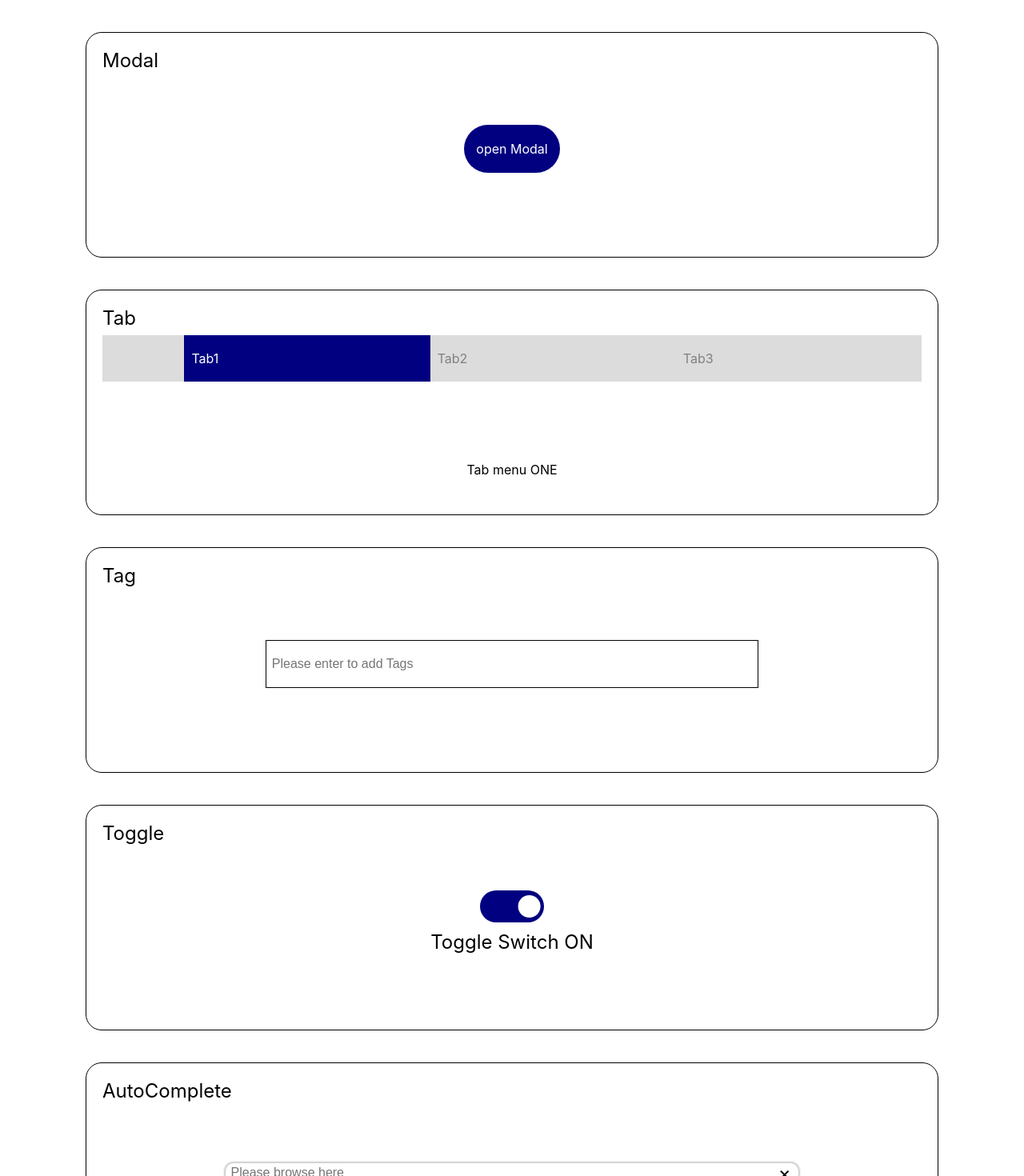
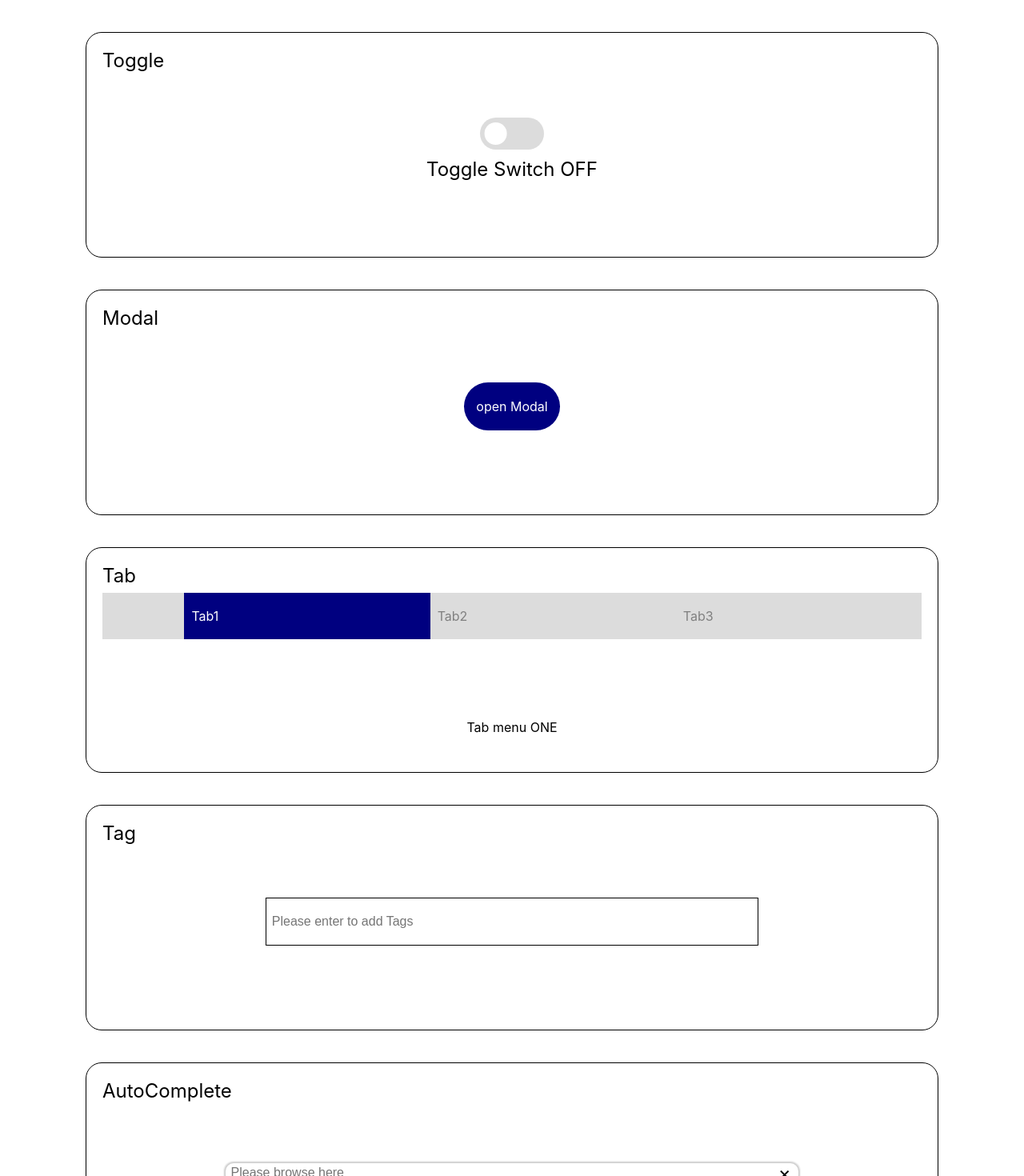
Before and after one commit to changmoolee/wanted_pre_onboarding, a React (Create React App) app in the folder custom-component/: page / in a window 1280 px wide. Shown: the top 1470 px of the page at 80% size. Built offline with nearby package versions, Linux system fonts and the light colour scheme.

Commit message:
Fix Toggle state in Toggle.js

```diff
--- a/custom-component/src/App.js
+++ b/custom-component/src/App.js
@@ -17,10 +17,10 @@ const Container = styled.div`
 function App() {
   return (
     <Container>
+      <Toggle />
       <Modal />
       <Tab />
       <Tag />
-      <Toggle />
       <AutoComplete />
       <ClickToEdit />
     </Container>
--- a/custom-component/src/component/AutoComplete.js
+++ b/custom-component/src/component/AutoComplete.js
@@ -139,6 +139,8 @@ const AutoComplete = () => {
                     {data}
                   </SearchResult>
                 );
+              } else {
+                return null;
               }
             })}
           </SearchResultCollection>
--- a/custom-component/src/component/Toggle.js
+++ b/custom-component/src/component/Toggle.js
@@ -26,9 +26,9 @@ const ToggleContainer = styled.div`
   align-items: center;
   margin-bottom: 10px;
   border-radius: 20px;
-  background-color: ${(props) => (props.isToggleOn ? "#dcdcdc" : "none")};
+  background-color: ${(props) => (props.isToggleOn ? "none" : "#dcdcdc")};
   box-shadow: ${(props) =>
-    props.isToggleOn ? "none" : "100px 0 0 0 #000080 inset"};
+    props.isToggleOn ? "100px 0 0 0 #000080 inset" : "none"};
   transition: 0.6s;
 `;
 
@@ -37,7 +37,7 @@ const ToggleBall = styled.div`
   width: 35%;
   height: 70%;
   transform: ${(props) =>
-    props.isToggleOn ? "translate(20% ,0%)" : "translate(170% ,0%)"};
+    props.isToggleOn ? "translate(170% ,0%)" : "translate(20% ,0%)"};
   border-radius: 50px;
   background-color: white;
   transition: 0.6s;
@@ -60,7 +60,7 @@ const Toggle = () => {
         >
           <ToggleBall isToggleOn={isToggleOn}></ToggleBall>
         </ToggleContainer>
-        {isToggleOn ? "Toggle Switch OFF" : "Toggle Switch ON"}
+        {isToggleOn ? "Toggle Switch ON" : "Toggle Switch OFF"}
       </Feature>
     </FeatureContainer>
   );
```
